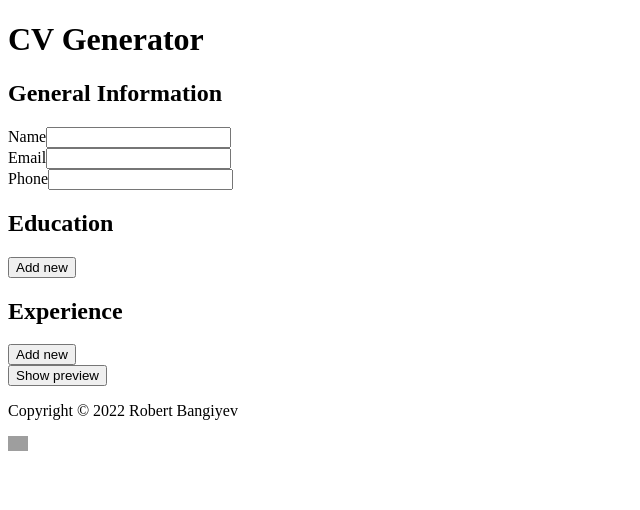
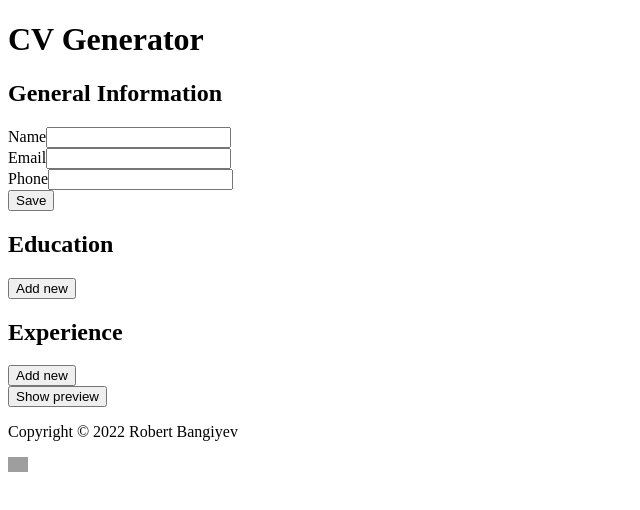
Before and after one commit to RobertBangiyev/cv-generator, a React (Create React App) app: page / in a window 1280 px wide. Shown: the top 510 px of the page, without its empty margins (0-640 px from the left). Built offline with nearby package versions, Linux system fonts and the light colour scheme; grey boxes are pictures that could not be loaded.

Commit message:
Introduced editing and saving general information

```diff
--- a/src/App.js
+++ b/src/App.js
@@ -3,15 +3,17 @@ import Header from './components/Header';
 import { useState } from 'react';
 import EducationForm from './components/EducationForm';
 import ExperienceForm from './components/ExperienceForm';
-import General from './components/General';
+import GeneralForm from './components/GeneralForm';
 import Education from './components/Education';
 import Experience from './components/Experience';
 import Footer from './components/Footer';
 import Preview from './components/Preview';
+import General from './components/General';
 
 function App() {
 
   const [preview, setPreview] = useState(false);
+  const [editingGeneral, setEditingGeneral] = useState(true);
   const [editingEducation, setEditingEducation] = useState(false);
   const [editingExperience, setEditingExperience] = useState(false);
   const [nameContent, setNameContent] = useState('');
@@ -82,12 +84,20 @@ function App() {
     setExperiences(experiences.filter((experience) => experience.id !== id));
   }
 
+  const editGeneral = () => {
+    setEditingGeneral(true);
+  }
+
+  const saveGeneral = () => {
+    setEditingGeneral(false);
+  }
 
   return (
     <div className="App">
       <Header />
       <form action="">
-        <General nameContent={nameContent} setNameContent={setNameContent} emailContent={emailContent} setEmailContent={setEmailContent} phoneContent={phoneContent} setPhoneContent={setPhoneContent}/>
+        <GeneralForm editGeneral={editGeneral} saveGeneral={saveGeneral} editingGeneral={editingGeneral} nameContent={nameContent} setNameContent={setNameContent} emailContent={emailContent} setEmailContent={setEmailContent} phoneContent={phoneContent} setPhoneContent={setPhoneContent}/>
+        {!editingGeneral && <General editGeneral={editGeneral} nameContent={nameContent} emailContent={emailContent} phoneContent={phoneContent} />}
         <EducationForm saveEducation={saveEducation} editingEducation={editingEducation} schoolName={schoolName} setSchoolName={setSchoolName} major={major} setMajor={setMajor} studyDate={studyDate} setStudyDate={setStudyDate} addEducation={addEducation} />
         {educations.map((education) => {
           return <Education key={education.id} id={education.id} schoolName={education.schoolName} major={education.major} studyDate={education.studyDate} removeEducation={removeEducation} editEducation={editEducation}/>
--- a/src/components/General.js
+++ b/src/components/General.js
@@ -1,15 +1,15 @@
 import React, { Component } from "react";
-import Info from "./Info";
 
 class General extends Component {
     render() {
-        const { nameContent, setNameContent, emailContent, setEmailContent, phoneContent, setPhoneContent } = this.props;
+        const { editGeneral, nameContent, emailContent, phoneContent } = this.props;
+
         return (
             <div>
-                <h2>General Information</h2>
-                <Info name="Name" content={nameContent} changeHandler={setNameContent}/>
-                <Info name="Email" content={emailContent} changeHandler={setEmailContent} type='email'/>
-                <Info name="Phone" content={phoneContent} changeHandler={setPhoneContent} />
+                <p>{nameContent}</p>
+                <p>{emailContent}</p>
+                <p>{phoneContent}</p>
+                <button onClick={editGeneral} type="button">Edit</button>
             </div>
         )
     }
--- /dev/null
+++ b/src/components/GeneralForm.js
@@ -0,0 +1,19 @@
+import React, { Component } from "react";
+import Info from "./Info";
+
+class GeneralForm extends Component {
+    render() {
+        const { saveGeneral, editingGeneral, nameContent, setNameContent, emailContent, setEmailContent, phoneContent, setPhoneContent } = this.props;
+        return (
+            <div>
+                <h2>General Information</h2>
+                {editingGeneral && <Info name="Name" content={nameContent} changeHandler={setNameContent}/>}
+                {editingGeneral && <Info name="Email" content={emailContent} changeHandler={setEmailContent} type='email'/>}
+                {editingGeneral && <Info name="Phone" content={phoneContent} changeHandler={setPhoneContent} />}
+                {editingGeneral && <button onClick={saveGeneral} type="button">Save</button>}
+            </div>
+        )
+    }
+}
+
+export default GeneralForm;
```
